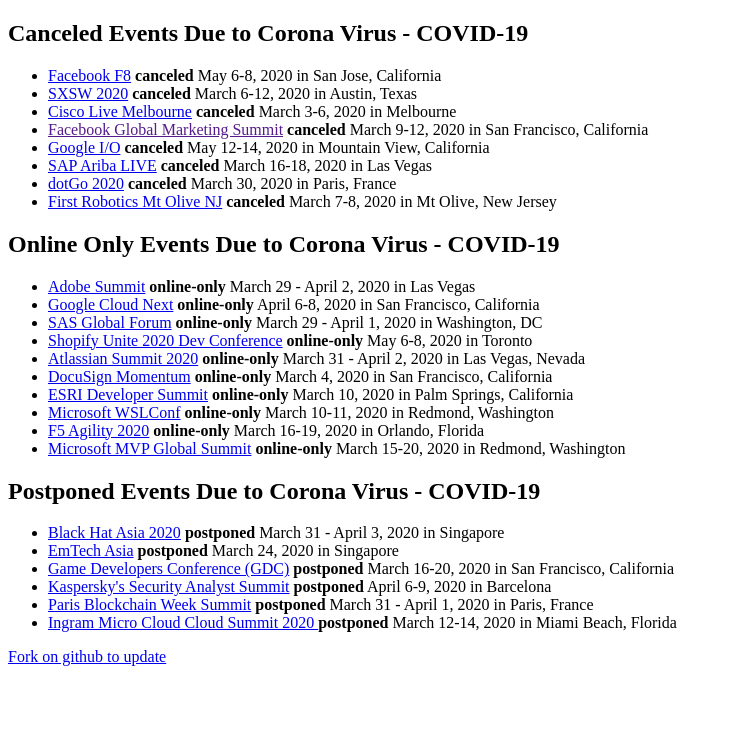
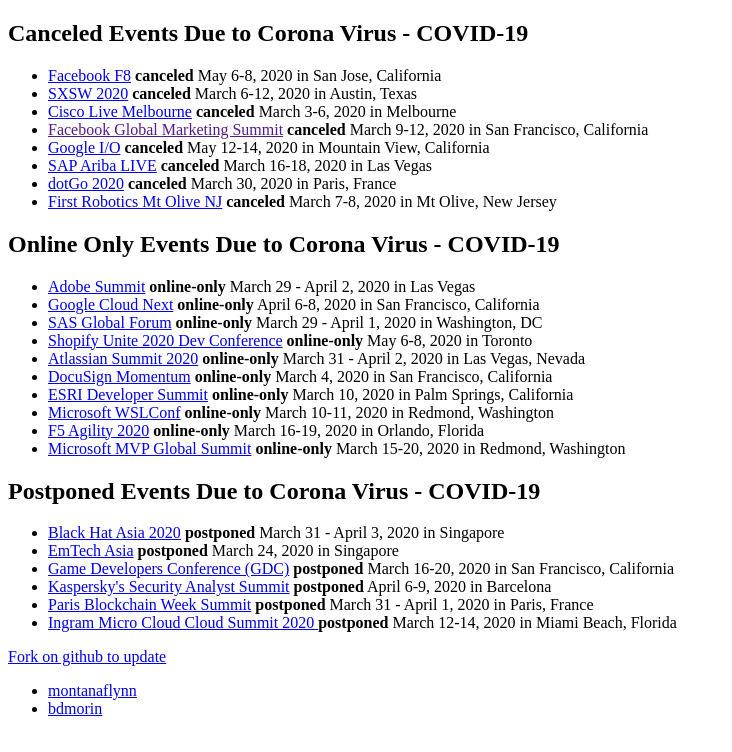
Before and after one commit to oguzbilgic/coronacanceled.com, a Next.js app: page / in a window 1280 px wide. Shown: the top 752 px of the page, without its empty margins (0-732 px from the left). Built offline with nearby package versions, Linux system fonts and the light colour scheme.

Commit message:
Add contributors section

```diff
--- a/pages/index.js
+++ b/pages/index.js
@@ -1,6 +1,11 @@
 import ReactGA from 'react-ga';
 import Head from 'next/head'
 import React, { useState, useEffect } from 'react';
+
+const contributors = [
+  'montanaflynn',
+  'bdmorin'
+]
 
 const events = [
   {
@@ -226,9 +231,15 @@
         )}
       </ul>
 
-      <a
-        href="https://github.com/oguzbilgic/coronacanceled.com/edit/master/pages/index.js"
-      >Fork on github to update</a>
+      <a href="https://github.com/oguzbilgic/coronacanceled.com/edit/master/pages/index.js" >
+        Fork on github to update
+      </a>
+
+      <ul>
+        {contributors.map(contributor =>
+          <li><a href={`https://github.com/${contributor}`}>{contributor}</a></li>
+        )}
+      </ul>
     </div>
   )
 }
```
